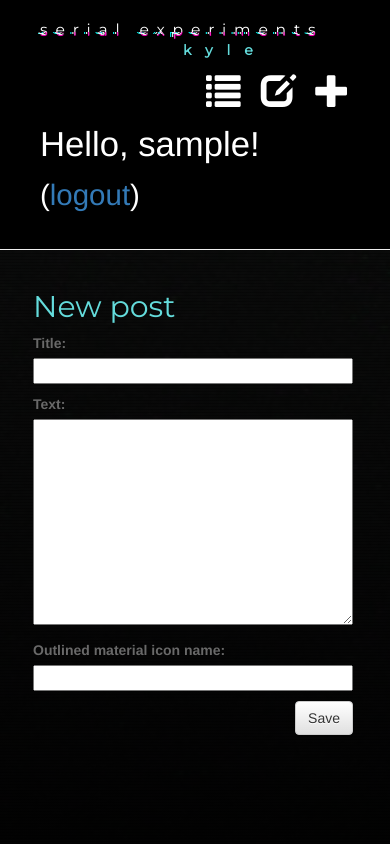
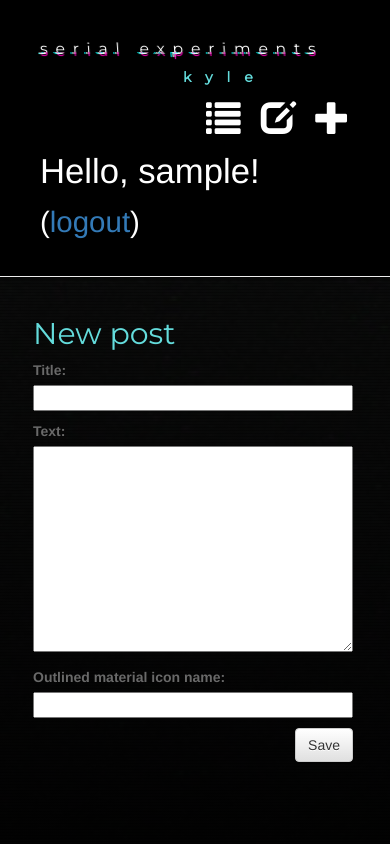
Before and after one commit to kvitebjorn/my-first-blog, a Django app: page /post/new/ in a window 390 px wide. Run offline with Django 3.2, Linux system fonts and the light colour scheme; the visitor is signed in with stand-in values (Sample User, id 1); some libraries are stand-ins or nearby versions.

Commit message:
Fixes title bug on small screens

```diff
--- a/blog/static/css/blog.css
+++ b/blog/static/css/blog.css
@@ -175,7 +175,8 @@ th {
 }
 
 .glitch {
-  display: inline;
+  width: 100%;
+  display: inline-block;
   position: relative;
   color: white;
   font-size: 4em;
--- a/blog/templates/blog/base.html
+++ b/blog/templates/blog/base.html
@@ -22,8 +22,8 @@
 
                 <div class="title-wrapper">
                     <a href="/">
-                        <h1 class="glitch" data-text="serial experiments">serial experiments</h1>
-                        <p class="sub"><b>kyle</b></p>
+                        <div><h1 class="glitch" data-text="serial experiments">serial experiments</h1></div>
+                        <div><p class="sub"><b>kyle</b></p></div>
                     </a>
                 </div>
 
```
